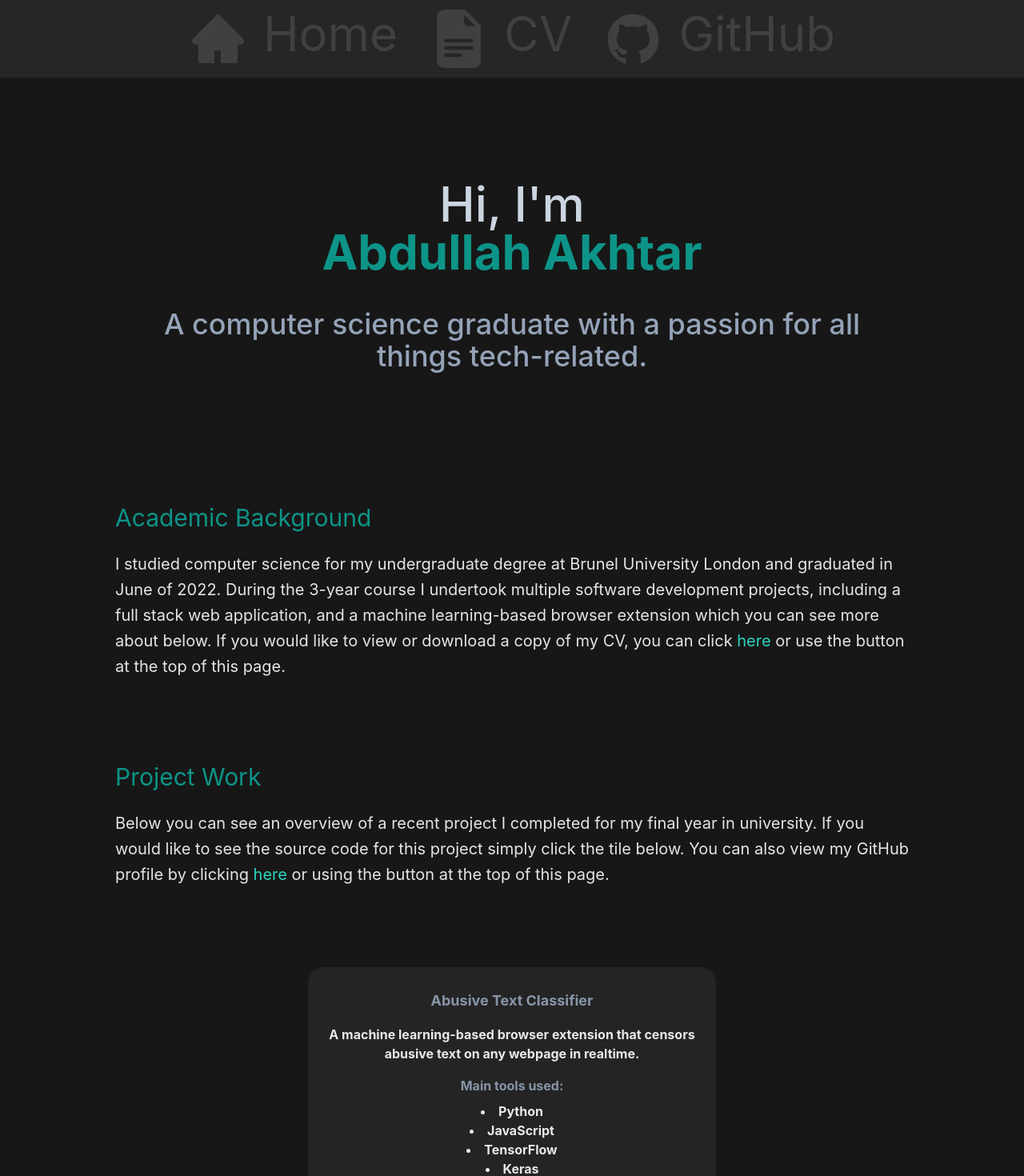
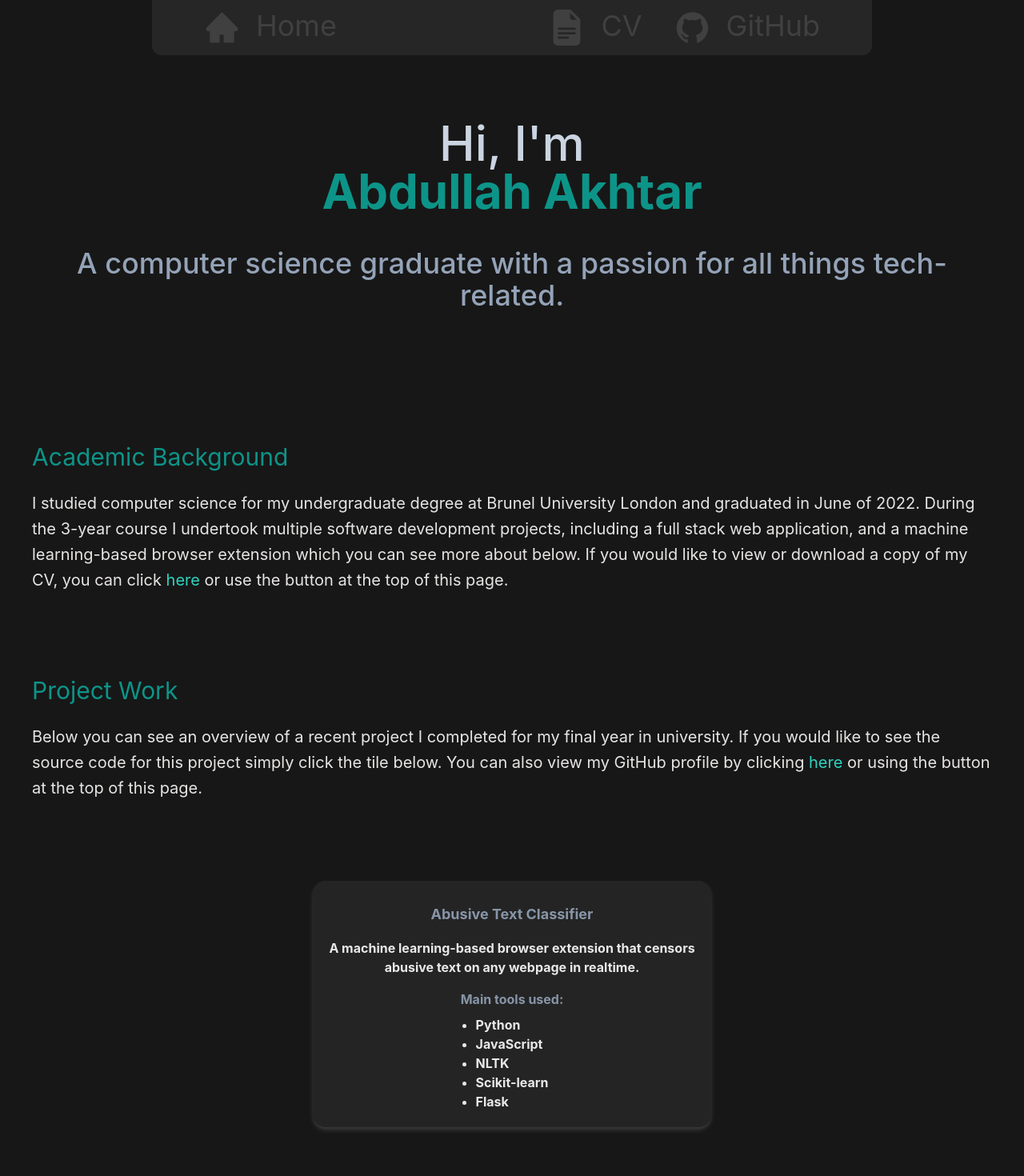
Before and after one commit to AA760/abdullahakhtar.xyz, a Next.js app: page / in a window 1280 px wide. Shown: the top 1470 px of the page at 80% size. Built offline with nearby package versions, Linux system fonts and the light colour scheme.

Commit message:
Update layout

```diff
--- a/pages/index.js
+++ b/pages/index.js
@@ -16,24 +16,31 @@ export default function Home() {
       </Head>
 
       <main className='bg-neutral-900 min-h-screen'>
-        <section>
-        <nav className='py-0 sm:px-5 px-20 mb-12 flex sm:flex justify-around bg-neutral-800'>
-          <ul className='lg:flex md:flex text-center'>
-            <li><a className='flex gap-5 py-3 px-5 text-neutral-700 hover:bg-neutral-600 text-6xl' href="/"><AiFillHome size={73}/>Home</a></li>
-            <li><a className='flex gap-5 py-3 px-5 text-neutral-700 hover:bg-neutral-600 text-6xl' href="#"><BsFillFileEarmarkTextFill size={73}/>CV</a></li>
-            <li><a className='flex gap-5 py-3 px-5 text-neutral-700 hover:bg-neutral-600 text-6xl' href="https://github.com/AA760"><AiFillGithub size={73}/>GitHub</a></li>
-          </ul>
+        <section className='container mx-auto lg:px-10 md:px-0 py-0 sm:px-0'>
+        <nav className='bg-neutral-800 sm:rounded-bl-xl sm:rounded-br-xl md:rounded-bl-xl md:rounded-br-xl lg:rounded-bl-xl lg:rounded-br-x max-w-[100%] lg:max-w-[75%]
+        md:max-w-[75%] sm:max-w-[75%] mx-auto'>
+        <div className='min-w-max max-w-[90%] sm:max-w-[90%] md:max-w-[90%] lg:max-w-[90%] mx-auto px-0 sm:px-11 md:px-0 lg:px-0'>
+          <div className='lg:flex md:flex lg:justify-between md:justify-center px-8 lg:px-0 md:px-0 sm:px-0'>
+            <div className='lg:flex md:flex'>
+              <div><a className='text-neutral-700 hover:bg-neutral-600 text-4xl flex gap-5 py-3 px-5' href="/"><AiFillHome size={45}/>Home</a></div>
+            </div>
+            <div className='lg:flex md:flex'>
+              <div><a className='text-neutral-700 hover:bg-neutral-600 text-4xl flex gap-5 py-3 px-5' href="#"><BsFillFileEarmarkTextFill size={45}/>CV</a></div>
+              <div><a className='text-neutral-700 hover:bg-neutral-600 text-4xl flex gap-5 py-3 px-5' href="https://github.com/AA760"><AiFillGithub size={45}/>GitHub</a></div>
+            </div>
+          </div>
+        </div>
         </nav>
         </section>
 
-        <section className='container mx-auto px-0 lg:px-36 py-10 flex'>
+        <section className='container mx-auto py-10 flex justify-center'>
         <div className='text-center p-10'>
           <h2 className='text-6xl py-0 font-medium text-slate-300'>Hi, I'm<br/><b><span className='text-teal-600'>Abdullah Akhtar</span></b></h2>
           <h3 className='text-4xl py-10 text-slate-400 font-medium'>A computer science graduate with a passion for all things tech-related.</h3>
         </div>
         </section>
 
-      <section className='container mx-auto px-10 lg:px-36 py-10'>
+      <section className='container mx-auto px-10 py-10'>
       <div>
         <h3 className='text-3xl py-1 text-teal-600'>Academic Background</h3>
         <p className='text-md py-5 leading-8 text-stone-200 text-xl'>
@@ -45,35 +52,37 @@ export default function Home() {
       </div>
       </section>
 
-      <section className='container mx-auto px-10 lg:px-36 py-10'>
+      <section className='container mx-auto px-10 py-10'>
         <div>
           <h3 className='text-3xl py-1 text-teal-600'>Project Work</h3>
           <p className='text-md py-5 leading-8 text-stone-200 text-xl'>
         Below you can see an overview of a recent project I completed for my final year in university. If you would like to see the source code for this project
-        simply click the tile below. You can also view my GitHub profile by clicking <span className='text-teal-400'><a href="https://github.com/AA760">here</a></span> or using the button at the top
+        simply click the tile below. You can also view my GitHub profile by clicking <span className='text-teal-400'><a target="_blank" rel="noopener noreferrer" href="https://github.com/AA760">here</a></span> or using the button at the top
         of this page.
           </p>
         </div>
         <div className='flex justify-center'>
-        <a href="https://github.com/AA760/abusive-text-classifier">
         <div className='text-center shadow-md shadow-neutral-700  hover:bg-neutral-800 p-5 rounded-2xl my-20 bg-neutral-800 opacity-90 hover:opacity-100'>
+          <a target="_blank" rel="noopener noreferrer" href="https://github.com/AA760/abusive-text-classifier">
           <h3 className='text-lg font-medium pt-2 pb-2 text-slate-400'><b>Abusive Text Classifier</b></h3>
           <p className='py-2 text-white'>
             <b>A machine learning-based browser extension that censors <br/>abusive text on any webpage in realtime.</b>
           </p>
           <h4 className='py-2 text-slate-400'><b>Main tools used:</b></h4>
-          <ul className='list-disc list-inside text-white text-center lg:px-44 px-16'>
+          <div className='justify-center flex'>
+            <ul className='list-disc text-white text-left px-16'>
               <b>
               <li>Python</li>
               <li>JavaScript</li>
-            <li>TensorFlow</li>
-            <li>Keras</li>
+              <li>NLTK</li>
+              <li>Scikit-learn</li>
               <li>Flask</li>
               </b>
             </ul>
           </div>
           </a>
         </div>
+      </div>
       </section>
       </main>
     </div>
```
Also changed, not shown: 1 other file (tests, documents, lock files or other folders). Lines whose indentation alone changed are shown as unchanged.
